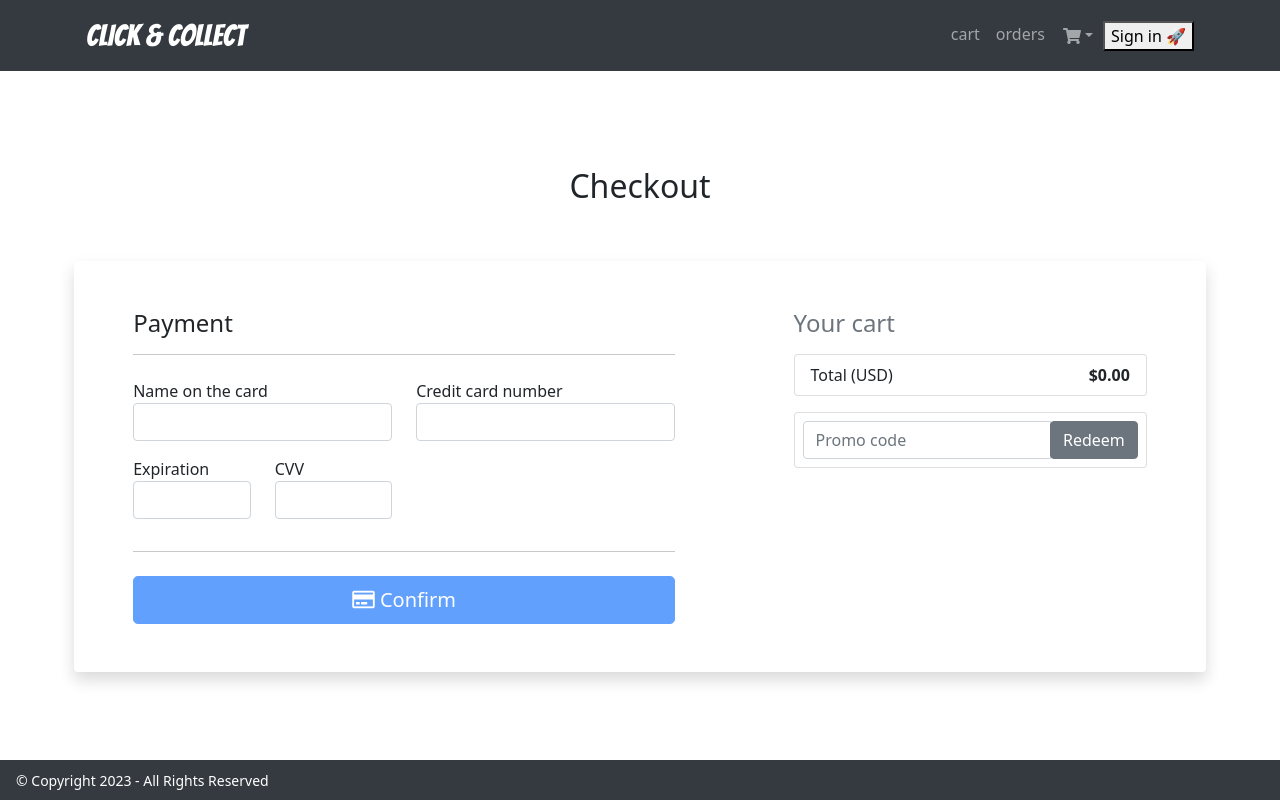
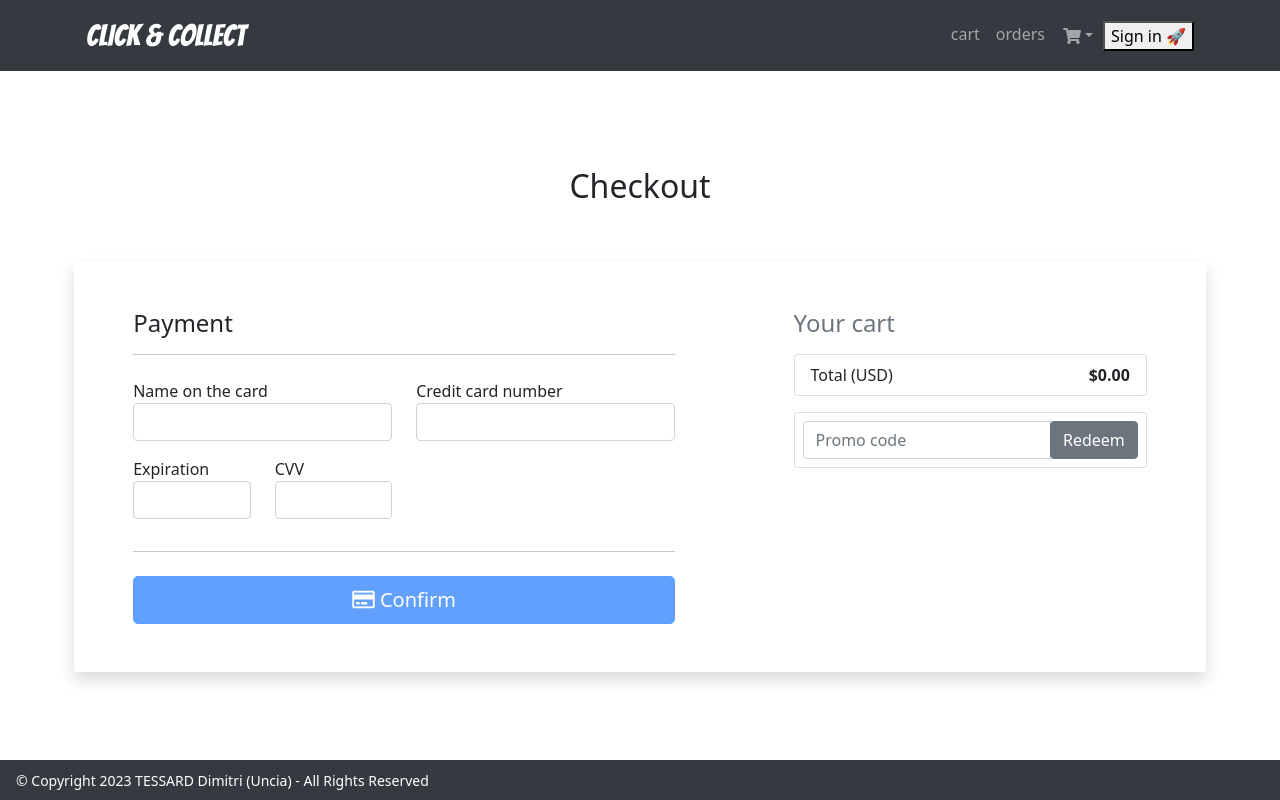
Before and after one commit to MrTESSARD/client-boutique, a React (Create React App) app: page /payment in a window 1280 px wide. Built offline with nearby package versions, Linux system fonts and the light colour scheme.

Commit message:
Modif pour fonctionner sur hebergeur(en comment + code_secret_client) mais les fichiers sont dans l'etat de fonctionner en local

```diff
--- a/src/components/Layout/Footer.js
+++ b/src/components/Layout/Footer.js
@@ -2,7 +2,7 @@ function Footer() {
 	return(
 	<nav className="navbar navbar-dark bg-dark fixed-bottom">
 		<div className="container-fluid">
-			<footer className="text-white" ><small>&copy; Copyright {new Date().getFullYear()} - All Rights Reserved</small> </footer>
+			<footer className="text-white" ><small>&copy; Copyright {new Date().getFullYear()} TESSARD Dimitri (Uncia) - All Rights Reserved</small> </footer>
 		</div>
 	</nav>)
 }
--- a/src/index.js
+++ b/src/index.js
@@ -13,7 +13,8 @@ import FiltersProvider from "./context";
 
 const client = new ApolloClient({
   // uri: 'https://flyby-router-demo.herokuapp.com/',
-  uri: "http://localhost:4000/graphql/",
+  uri: "http://localhost:4000/graphql/",//fonctionne en local
+  // uri: "http://vps94717.serveur-vps.net:4000/graphql/",//ok
   cache: new InMemoryCache(),
 });
 
```
Also changed, not shown: 1 other file (tests, documents, lock files or other folders).
